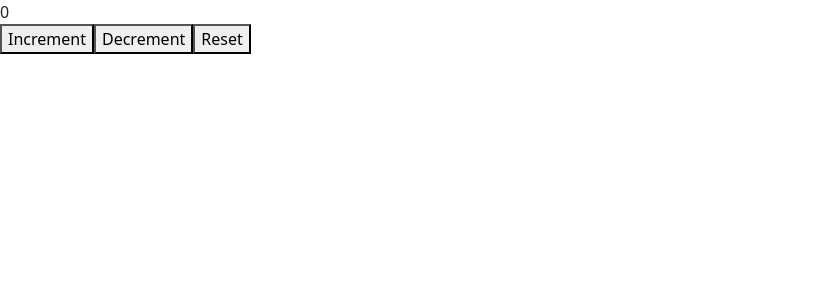
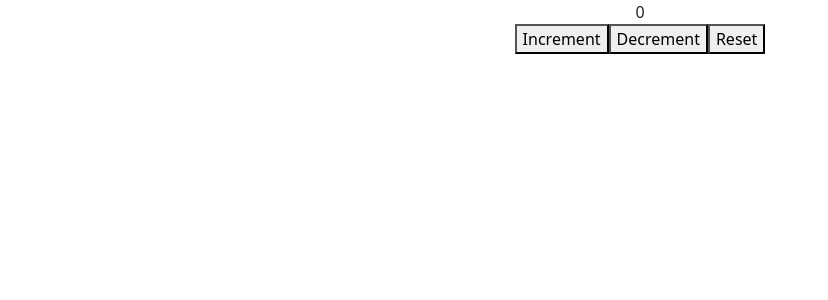
Before and after one commit to kvmadhu1/practice, a React (Create React App) app: page / in a window 1280 px wide. Shown: the top 300 px of the page, without its empty margins (0-828 px from the left). Built offline with nearby package versions, Linux system fonts and the light colour scheme.

Commit message:
use Reducer practice latest

```diff
--- a/src/App.js
+++ b/src/App.js
@@ -60,8 +60,11 @@ export const ChannelContext = React.createContext()
 
 function App() {
   return (
-    <>
-  <CounterOne />
+
+    <div className="App">
+<CounterOne />
+
+
 
 
     {/* <Navbar />
@@ -70,7 +73,7 @@ function App() {
       <Route path='about' element={<About />} />
 
     </Routes> */}
-    </>
+    </div>
 
   );
 }
```
